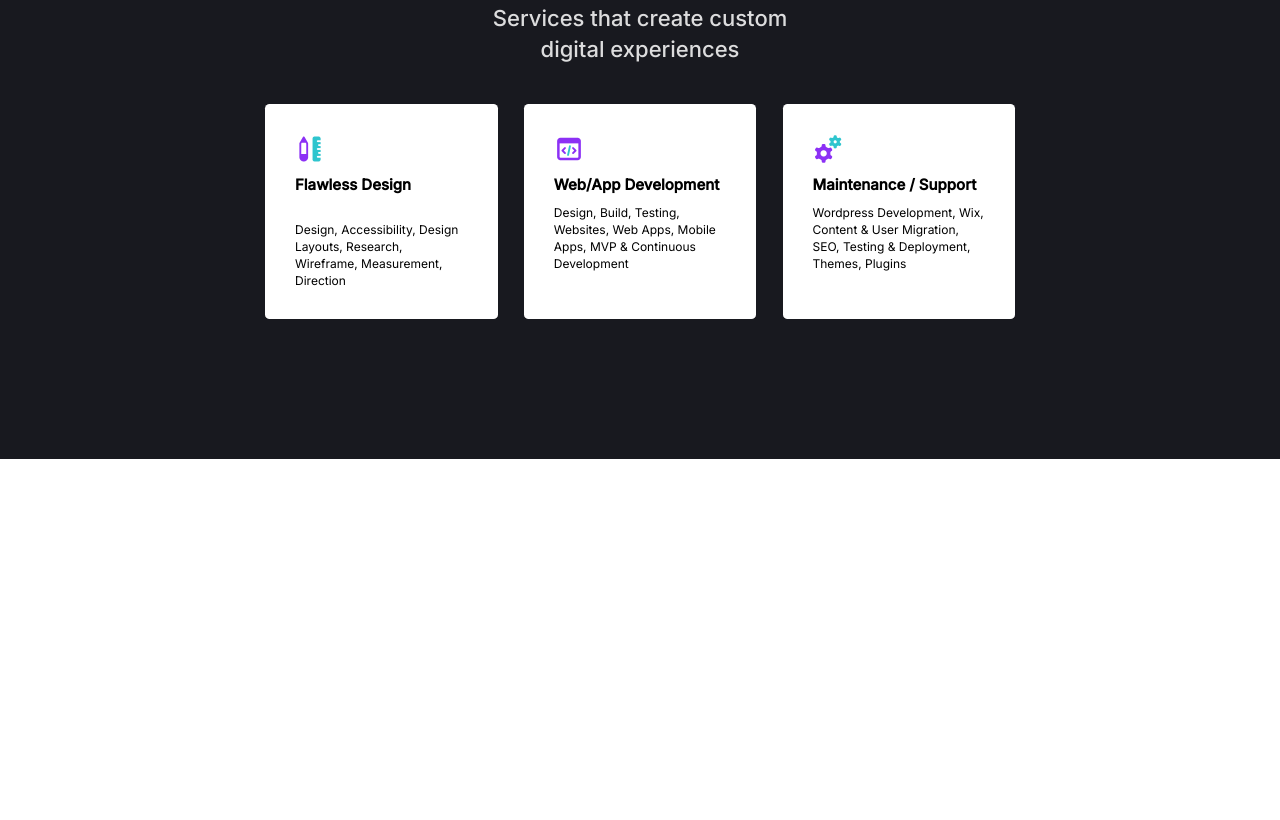
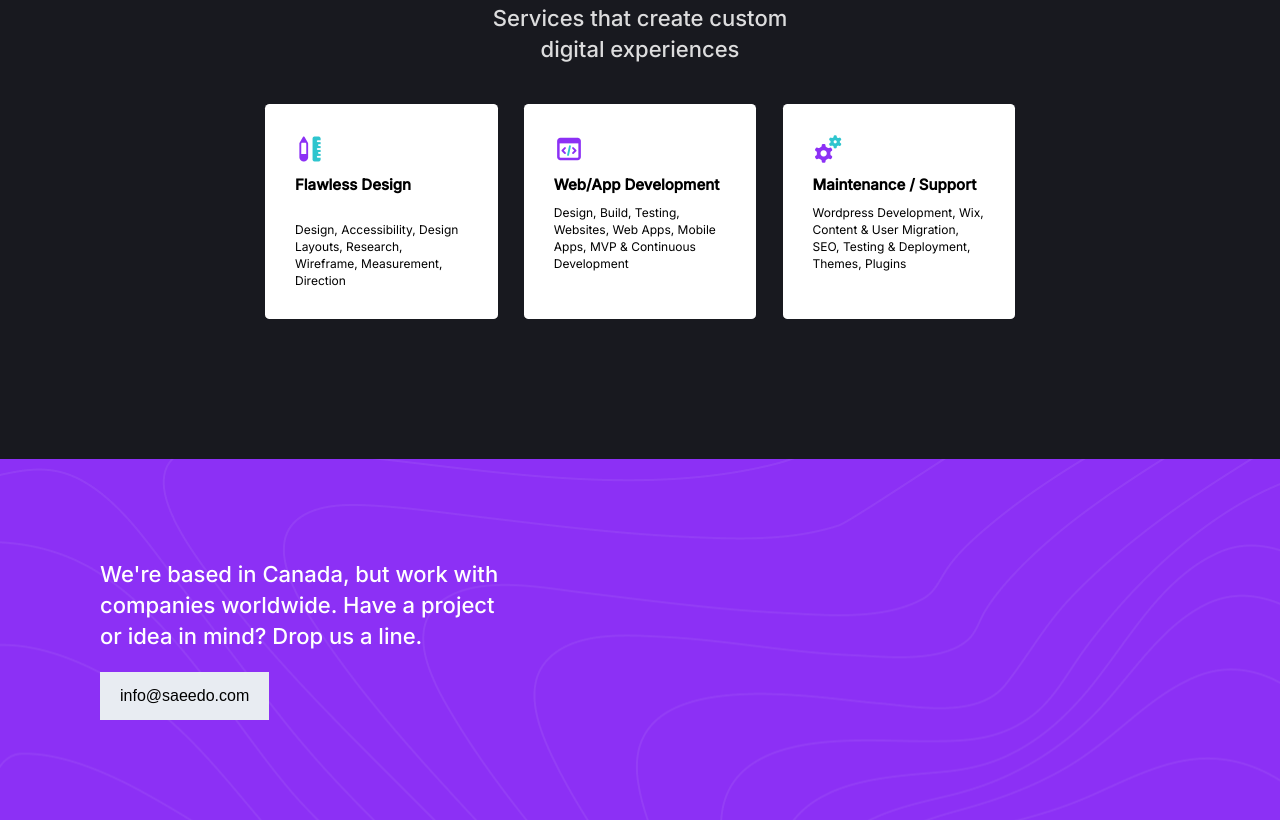
Before and after one commit to SamatarCodes/saeedo, a website: page index.html in a window 1280 px wide. Shown: the part 2124-2944 px from the top of the page. Before the commit the page ends 2583 px from the top, so only its background shows below. Drawn offline with nearby package versions, Linux system fonts and the light colour scheme.

Commit message:
added/styled location section

```diff
--- a/index.html
+++ b/index.html
@@ -149,6 +149,16 @@
                 </div>
             </div>
         </section>
+        <!-- 5th section -->
+        <section class="location">
+            <div class="location__content">
+                <h2 class="location__content--title">We're based in Canada, but work with companies
+                    worldwide. Have a
+                    project or idea in mind? Drop us a
+                    line.</h2>
+                <button class="hire--button">info@saeedo.com</button>
+            </div>
+        </section>
     </main>
 </body>
 
--- /dev/null
+++ b/sass/4-layout/_location.sass
@@ -0,0 +1,14 @@
+.location
+    background-image: url(../images/location_section/pattern.png)
+    background-color: $main-bg-color
+    .location__content
+        width: 40rem
+        padding: 10rem 0
+        margin-left: 10rem
+
+
+        .location__content--title
+            color: $white-bg-color
+            font-size: 2.2rem
+            font-weight: 500
+            margin-bottom: 2rem
--- a/sass/main.sass
+++ b/sass/main.sass
@@ -18,3 +18,4 @@
 @import '4-layout/_hire_team.sass'
 @import '4-layout/_projects.sass'
 @import '4-layout/_services.sass'
+@import '4-layout/_location.sass'
```
Also changed, not shown: css/styles.css, images/location_section/pattern.png (added), 1 other file.
